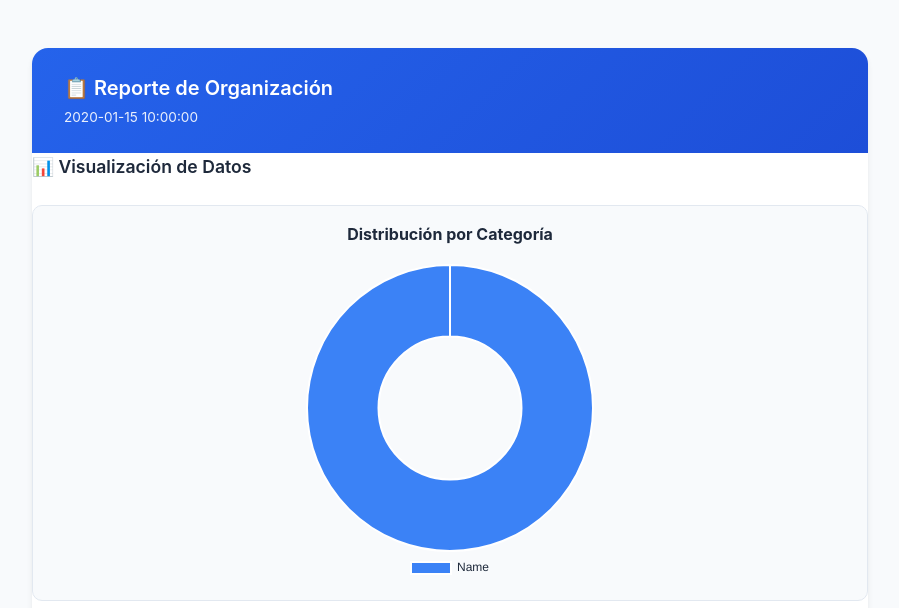
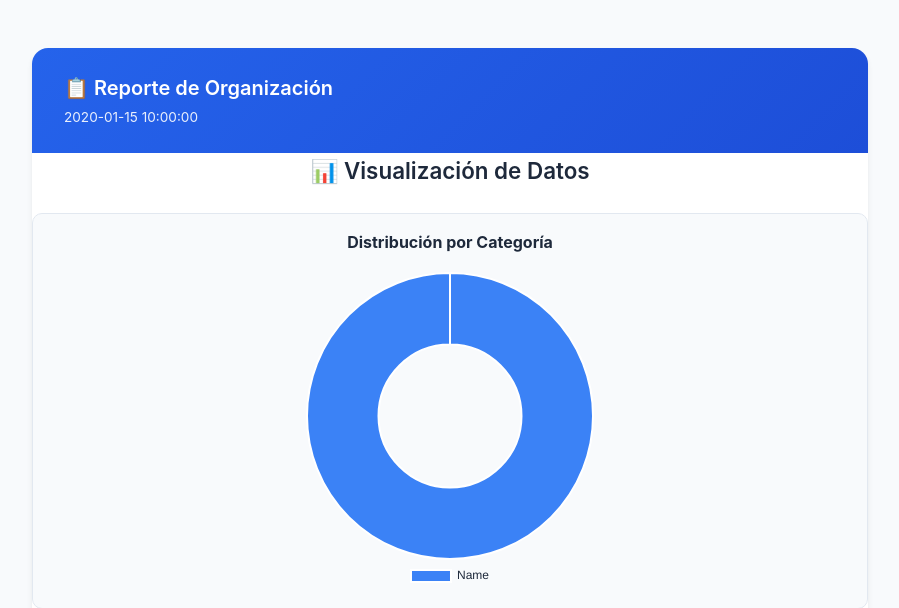
Before and after one commit to Danko3104/Proyecto_Drive_Ordenado, a Flask app: template templates/report.html in a window 1280 px wide. Shown: the part 202-810 px from the top of the page, without its empty margins (190-1089 px from the left). Run offline with Flask 3, Linux system fonts and the light colour scheme; the template is opened without the code that fills it: most values are stand-ins (such as "Sample title", 1, 10 or a date in 2020).

Commit message:
style: centrar y agrandar titulo de visualizacion de datos
Co-Authored-By: Claude Opus 4.7 <noreply@anthropic.com>

```diff
--- a/templates/report.html
+++ b/templates/report.html
@@ -32,7 +32,7 @@
 
                 <!-- SECCIÓN DE GRÁFICAS -->
                 <div class="report-section">
-                    <h3 class="section-title">📊 Visualización de Datos</h3>
+                    <h3 class="section-title" style="text-align: center; font-size: 1.4rem;">📊 Visualización de Datos</h3>
                     <div class="charts-grid">
                         <div class="chart-container">
                             <h4>Distribución por Categoría</h4>
```
